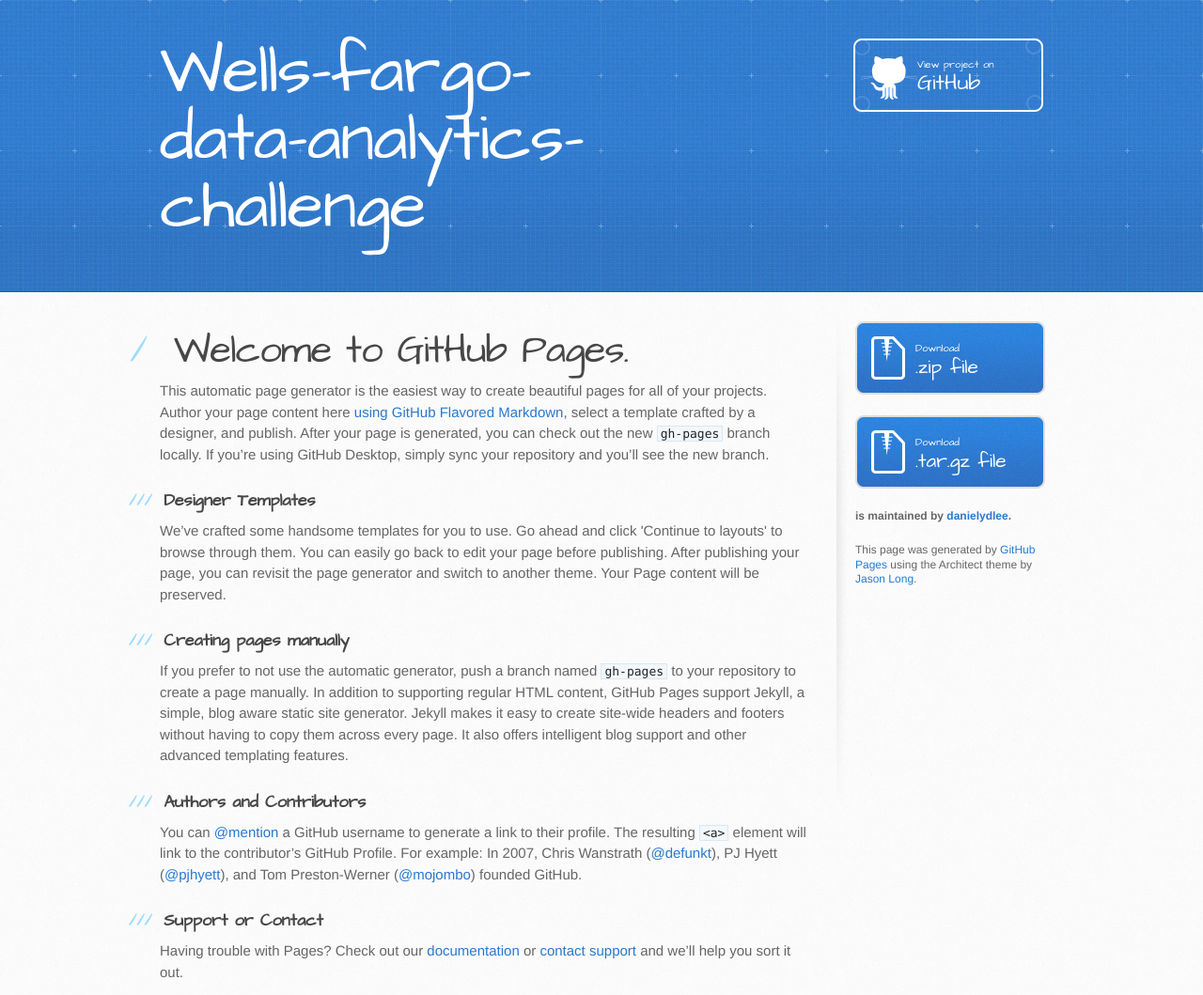
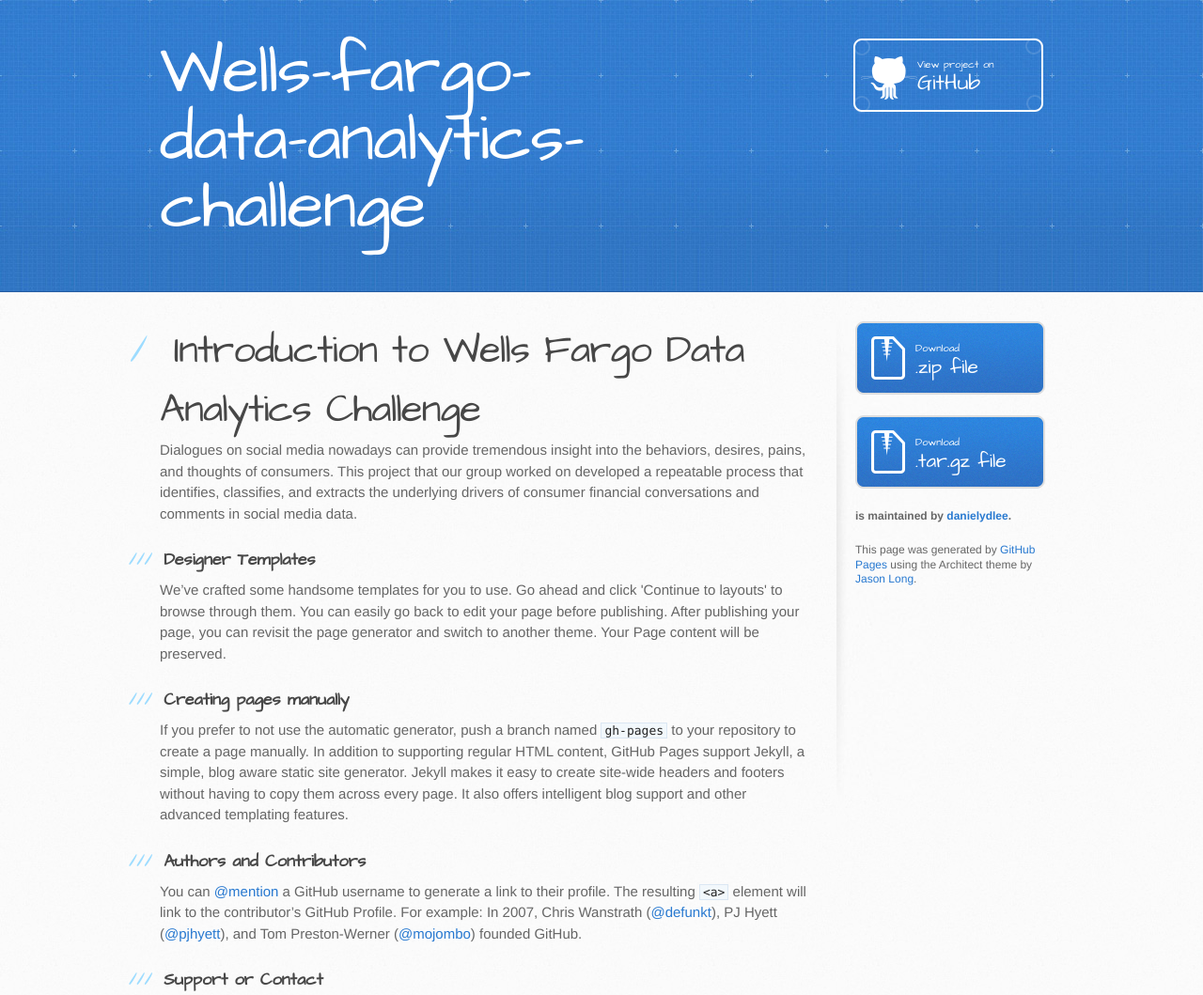
Before and after one commit to danielydlee/Wells-Fargo-Data-Analytics-Challenge, a plain HTML site: page index.html in a window 1280 px wide. Shown: the top 1059 px of the page at 94% size. Drawn offline with Linux system fonts and the light colour scheme.

```diff
--- a/index.html
+++ b/index.html
@@ -29,9 +29,9 @@
       <div class="inner clearfix">
         <section id="main-content">
           <h1>
-<a id="welcome-to-github-pages" class="anchor" href="#welcome-to-github-pages" aria-hidden="true"><span class="octicon octicon-link"></span></a>Welcome to GitHub Pages.</h1>
+<a id="introduction-to-wells-fargo-data-analytics-challenge" class="anchor" href="#introduction-to-wells-fargo-data-analytics-challenge" aria-hidden="true"><span class="octicon octicon-link"></span></a>Introduction to Wells Fargo Data Analytics Challenge</h1>
 
-<p>This automatic page generator is the easiest way to create beautiful pages for all of your projects. Author your page content here <a href="https://guides.github.com/features/mastering-markdown/">using GitHub Flavored Markdown</a>, select a template crafted by a designer, and publish. After your page is generated, you can check out the new <code>gh-pages</code> branch locally. If you’re using GitHub Desktop, simply sync your repository and you’ll see the new branch.</p>
+<p>Dialogues on social media nowadays can provide tremendous insight into the behaviors, desires, pains, and thoughts of consumers. This project that our group worked on developed a repeatable process that identifies, classifies, and extracts the underlying drivers of consumer financial conversations and comments in social media data.</p>
 
 <h3>
 <a id="designer-templates" class="anchor" href="#designer-templates" aria-hidden="true"><span class="octicon octicon-link"></span></a>Designer Templates</h3>
```
Also changed, not shown: params.json (+1 -1 lines).
